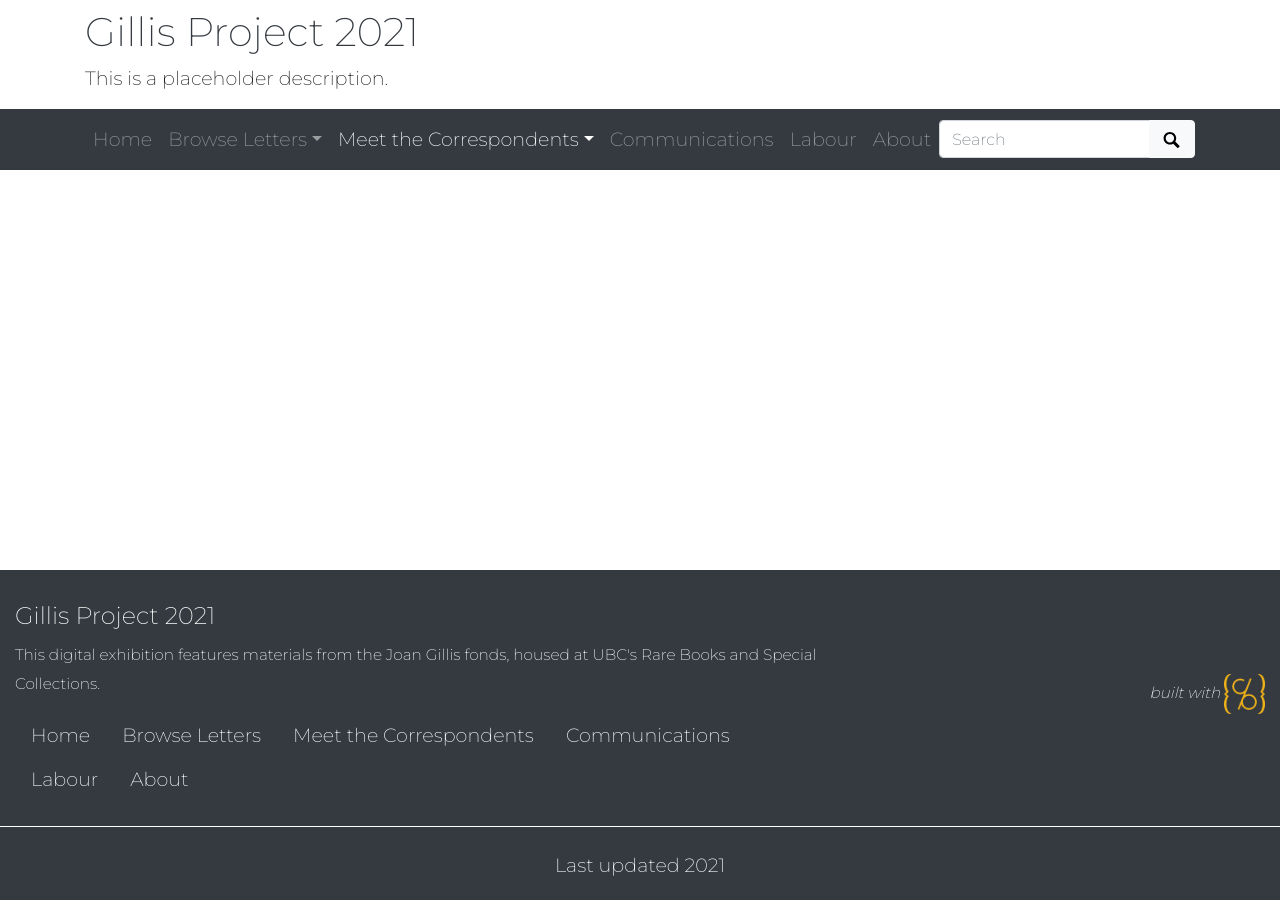
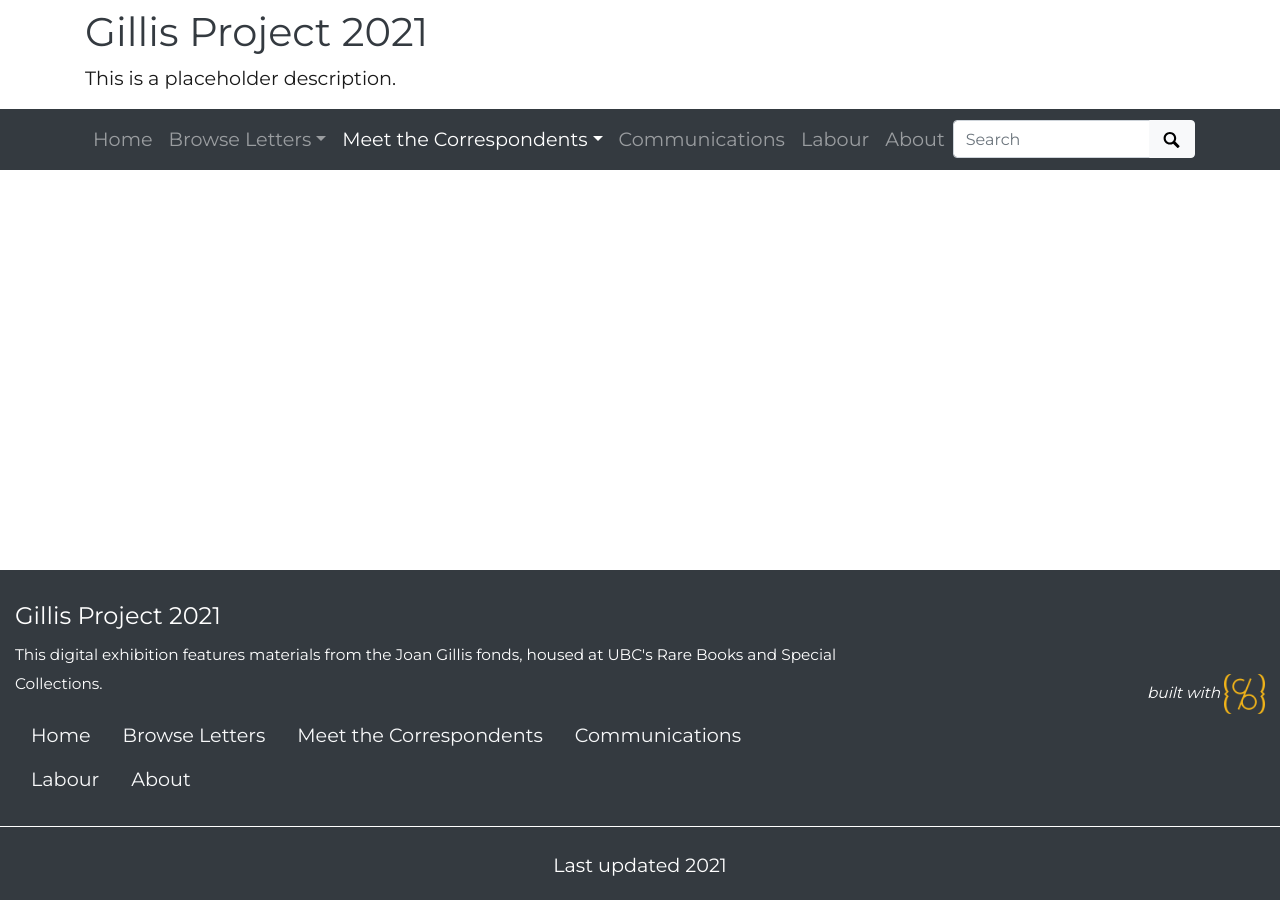
Before and after one commit to ubc-library-rbsc/gillis-2021, a Jekyll site: the page built from pages/tad.md, in a window 1280 px wide. Built offline with Jekyll 4.4.1, drawn with Linux system fonts in a browser that asks for light colours.

Commit message:
Update theme.yml

```diff
--- a/_data/theme.yml
+++ b/_data/theme.yml
@@ -84,4 +84,4 @@
 text-color: "#191919"
 link-color: "#17a2b8"
 base-font-family: Montserrat # comment out for bootstrap defaults. e.g. Roboto
-font-cdn: <link href="https://fonts.googleapis.com/css2?family=Montserrat:wght@200&display=swap" rel="stylesheet"> # add font stylesheet, e.g. <link href="https://fonts.googleapis.com/css?family=Roboto&display=swap" rel="stylesheet">
+font-cdn: <link href="https://fonts.googleapis.com/css2?family=Montserrat&display=swap" rel="stylesheet"> # add font stylesheet, e.g. <link href="https://fonts.googleapis.com/css?family=Roboto&display=swap" rel="stylesheet">
```
